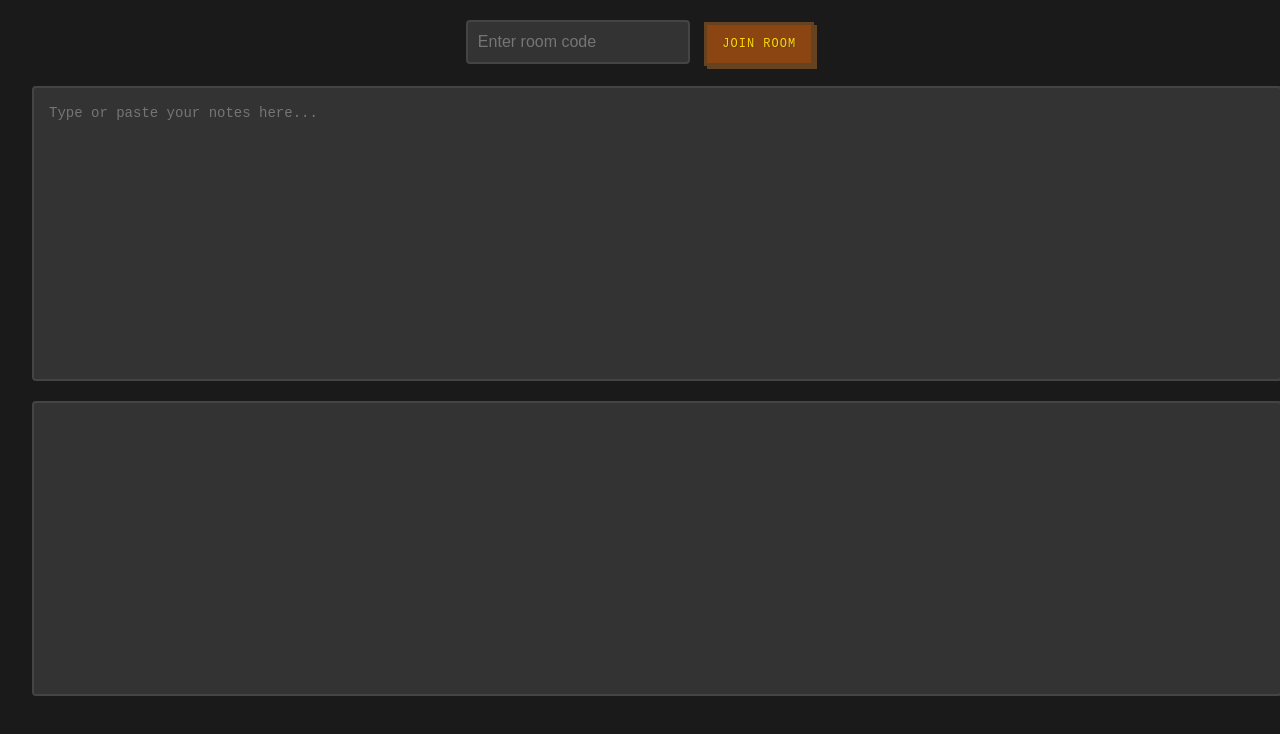
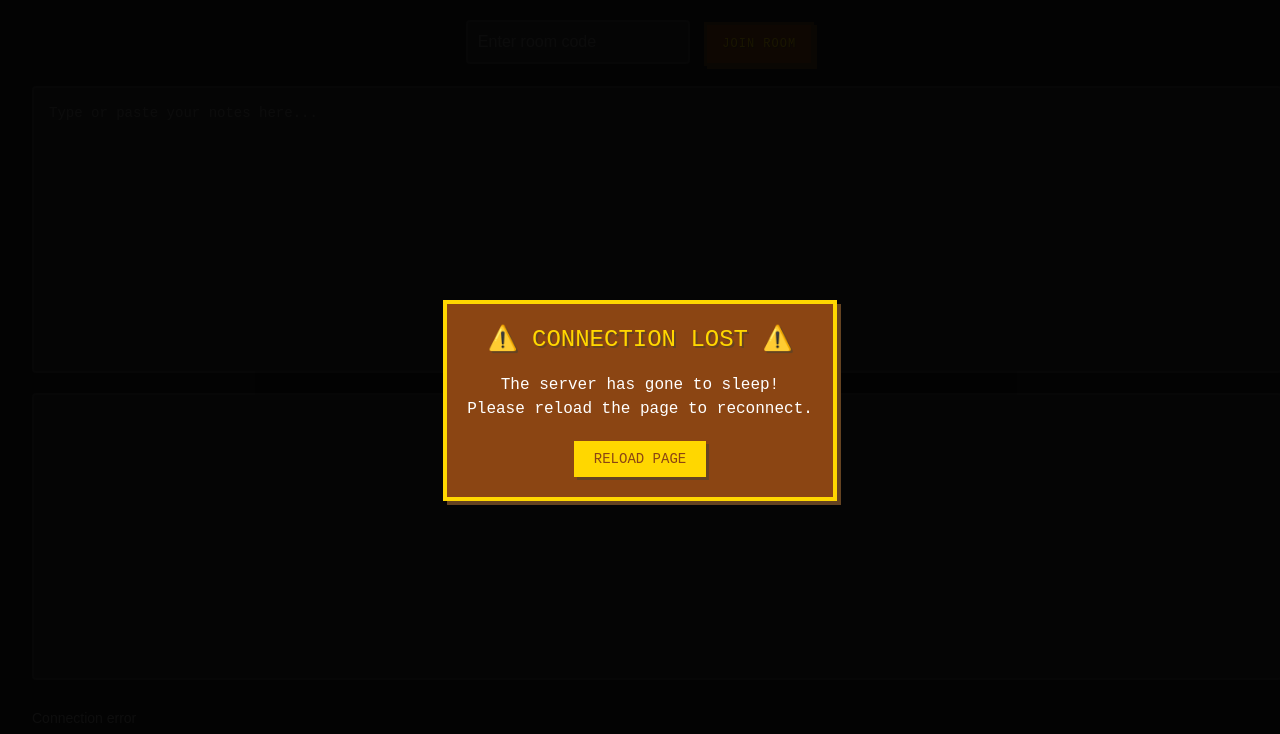
Before and after one commit to konzz/self-notes, a website: page public/index.html in a window 1280 px wide. Drawn offline with nearby package versions, Linux system fonts and the light colour scheme; no server answers.

Commit message:
added connection lost message

```diff
--- a/public/index.html
+++ b/public/index.html
@@ -123,6 +123,67 @@
         flex-shrink: 0;
       }
 
+      .warning-overlay {
+        display: none;
+        position: fixed;
+        top: 0;
+        left: 0;
+        width: 100%;
+        height: 100%;
+        background-color: rgba(0, 0, 0, 0.9);
+        z-index: 1000;
+        justify-content: center;
+        align-items: center;
+        font-family: "Press Start 2P", "Courier New", monospace;
+      }
+
+      .warning-box {
+        background-color: #8b4513;
+        border: 4px solid #ffd700;
+        padding: 20px;
+        text-align: center;
+        max-width: 80%;
+        box-shadow: 4px 4px 0px #654321;
+        position: relative;
+      }
+
+      .warning-title {
+        color: #ffd700;
+        font-size: 24px;
+        margin-bottom: 20px;
+        text-shadow: 2px 2px 0px #654321;
+      }
+
+      .warning-message {
+        color: #fff;
+        font-size: 16px;
+        margin-bottom: 20px;
+        line-height: 1.5;
+      }
+
+      .reload-button {
+        background: #ffd700;
+        color: #8b4513;
+        border: none;
+        padding: 10px 20px;
+        font-family: "Press Start 2P", "Courier New", monospace;
+        font-size: 14px;
+        cursor: pointer;
+        text-transform: uppercase;
+        box-shadow: 3px 3px 0px #654321;
+        transition: all 0.1s ease;
+      }
+
+      .reload-button:hover {
+        transform: translate(2px, 2px);
+        box-shadow: 1px 1px 0px #654321;
+      }
+
+      .reload-button:active {
+        transform: translate(3px, 3px);
+        box-shadow: none;
+      }
+
       /* Custom scrollbar for better visibility */
       textarea::-webkit-scrollbar,
       .last-message::-webkit-scrollbar {
@@ -171,9 +232,37 @@
       </div>
     </div>
 
+    <div class="warning-overlay" id="warningOverlay">
+      <div class="warning-box">
+        <div class="warning-title">⚠️ CONNECTION LOST ⚠️</div>
+        <div class="warning-message">
+          The server has gone to sleep!<br />
+          Please reload the page to reconnect.
+        </div>
+        <button class="reload-button" onclick="window.location.reload()">
+          RELOAD PAGE
+        </button>
+      </div>
+    </div>
+
     <script>
-      const socket = io();
+      const socket = io({
+        reconnection: false, // Disable automatic reconnection
+      });
       let currentRoom = null;
+      let isDisconnected = false;
+
+      function showWarning() {
+        if (!isDisconnected) {
+          isDisconnected = true;
+          document.getElementById("warningOverlay").style.display = "flex";
+        }
+      }
+
+      function hideWarning() {
+        isDisconnected = false;
+        document.getElementById("warningOverlay").style.display = "none";
+      }
 
       function joinRoom() {
         const roomInput = document.getElementById("roomCode");
@@ -213,11 +302,18 @@
 
       socket.on("connect", () => {
         document.getElementById("status").textContent = "Connected to server";
+        hideWarning();
       });
 
       socket.on("disconnect", () => {
         document.getElementById("status").textContent =
           "Disconnected from server";
+        showWarning();
+      });
+
+      socket.on("connect_error", () => {
+        document.getElementById("status").textContent = "Connection error";
+        showWarning();
       });
     </script>
   </body>
```
